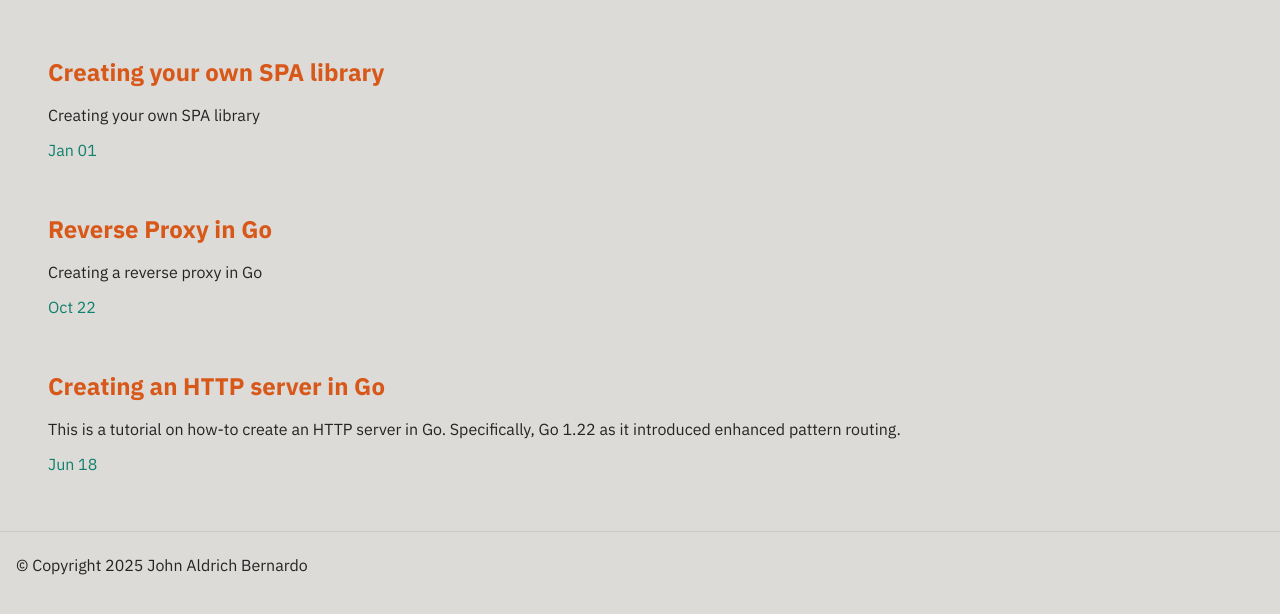
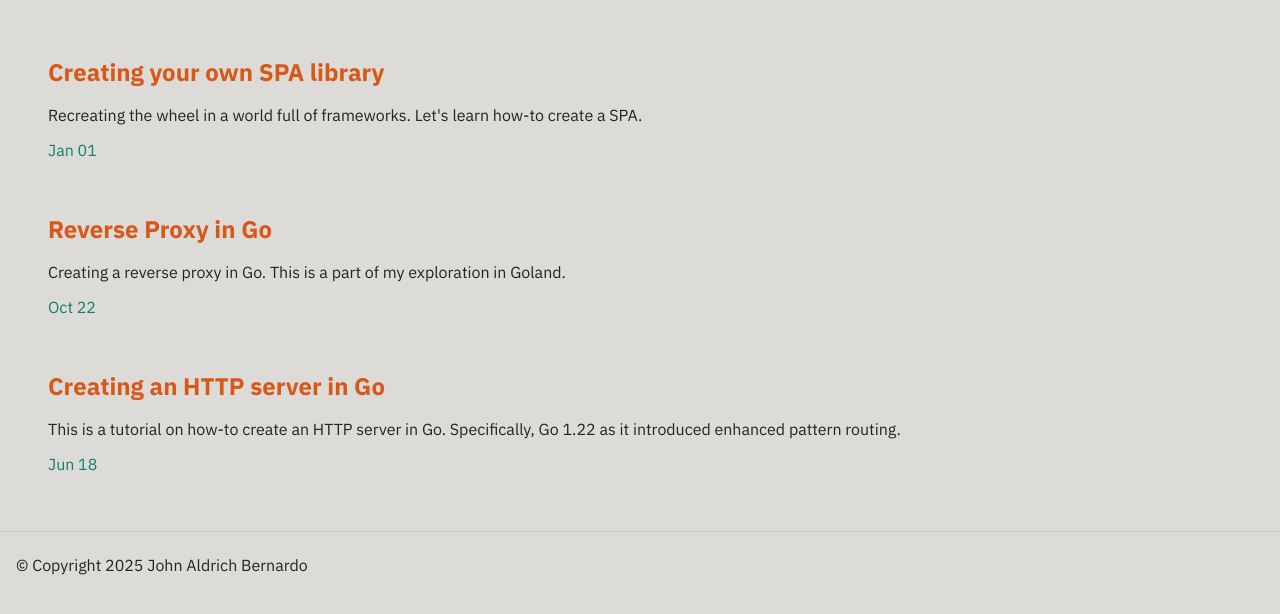
Before and after one commit to jabernardo/blog, a Jekyll site: the page built from index.html, in a window 1280 px wide, cut to the strip 223-837 px from the top of the page. Built offline with Jekyll 4.4.1, drawn with Linux system fonts in a browser that asks for light colours; nearby versions of some CDN libraries; the list of posts is cut into pages by our own code.

Commit message:
update descriptions

```diff
--- a/_posts/2024-10-22-reverse-proxy-in-go.markdown
+++ b/_posts/2024-10-22-reverse-proxy-in-go.markdown
@@ -1,7 +1,7 @@
 ---
 layout: post
 title:  "Reverse Proxy in Go"
-description: "Creating a reverse proxy in Go"
+description: "Creating a reverse proxy in Go. This is a part of my exploration in Goland."
 keywords: "go, go-lang, http server, how-to, reverse proxy"
 date:   2024-10-22 21:00:51 +0800
 categories: go-lang how-to http server
--- a/_posts/2025-01-02-creating-your-own-spa-library.markdown
+++ b/_posts/2025-01-02-creating-your-own-spa-library.markdown
@@ -1,7 +1,7 @@
 ---
 layout: post
 title:  "Creating your own SPA library"
-description: "Creating your own SPA library"
+description: "Recreating the wheel in a world full of frameworks. Let's learn how-to create a SPA."
 keywords: "javascript, js, vanilla js, spa, tutorial"
 date:   2025-01-01 22:20:51 +0800
 categories: frontend how-to spa
```
